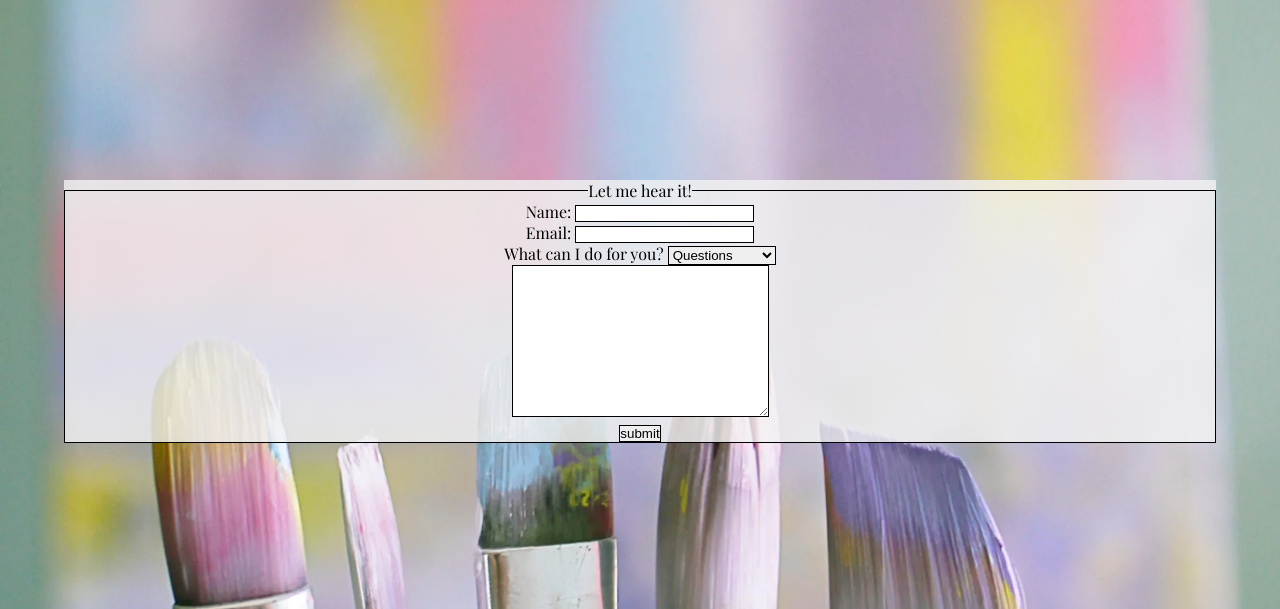
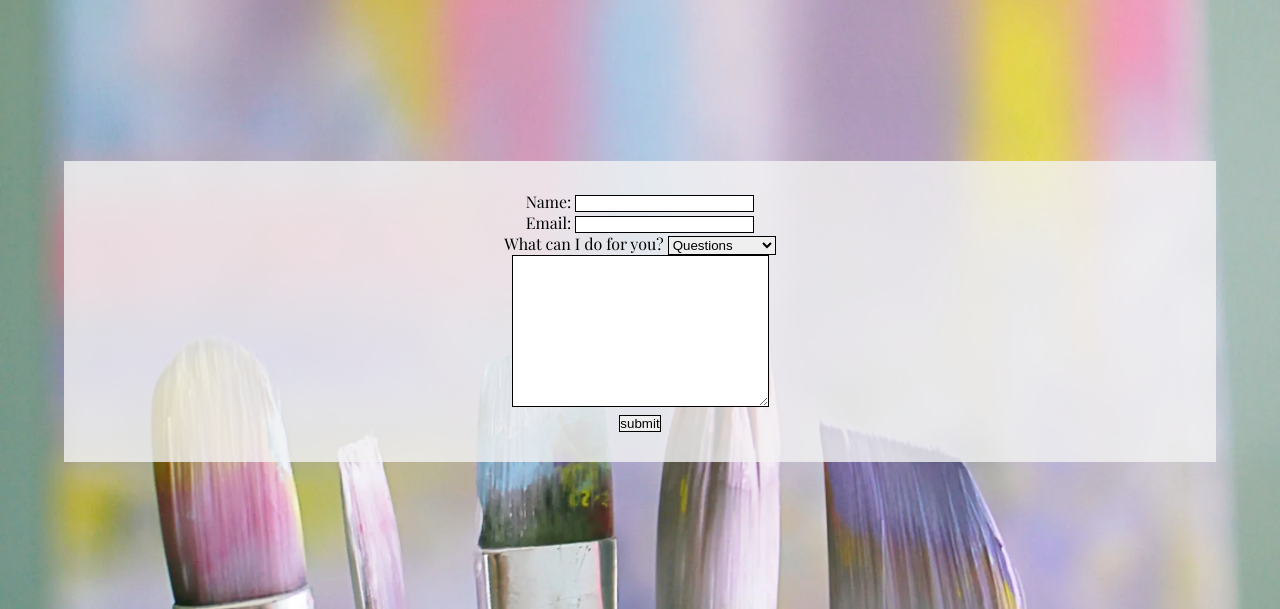
Before and after one commit to Ajn0r/matilda-illustration, a plain HTML site: page contact.html in a window 1280 px wide. Shown: the part 89-698 px from the top of the page. Drawn offline with nearby package versions, Linux system fonts and the light colour scheme; a web font is replaced by a local one.

Commit message:
remove fieldset and legend, add padding to contact form

```diff
--- a/assets/css/style.css
+++ b/assets/css/style.css
@@ -213,6 +213,7 @@ input, textarea, select, fieldset {
     height: auto;
     background-color: rgba(243, 243, 243, 0.8);
     text-align: center;
+    padding: 3rem;
 }
 /* End of styles for contact page */
 
--- a/contact.html
+++ b/contact.html
@@ -45,9 +45,8 @@
     </header>
     <main class="contact-page">
         <form action="#" method="get" class="contact-form">
-            <fieldset>
-                <legend>Let me hear it!</legend>
-                <div>
+
+            <div>
                 <label for="name">Name: </label>
                 <input id="name" type="text" name="name" class="form-input">
             </div>
@@ -70,7 +69,7 @@
             <div>
                 <input type="button" value="submit">
             </div>
-            </fieldset>
+
         </form>
     </main>
     <footer class="footer">
```
